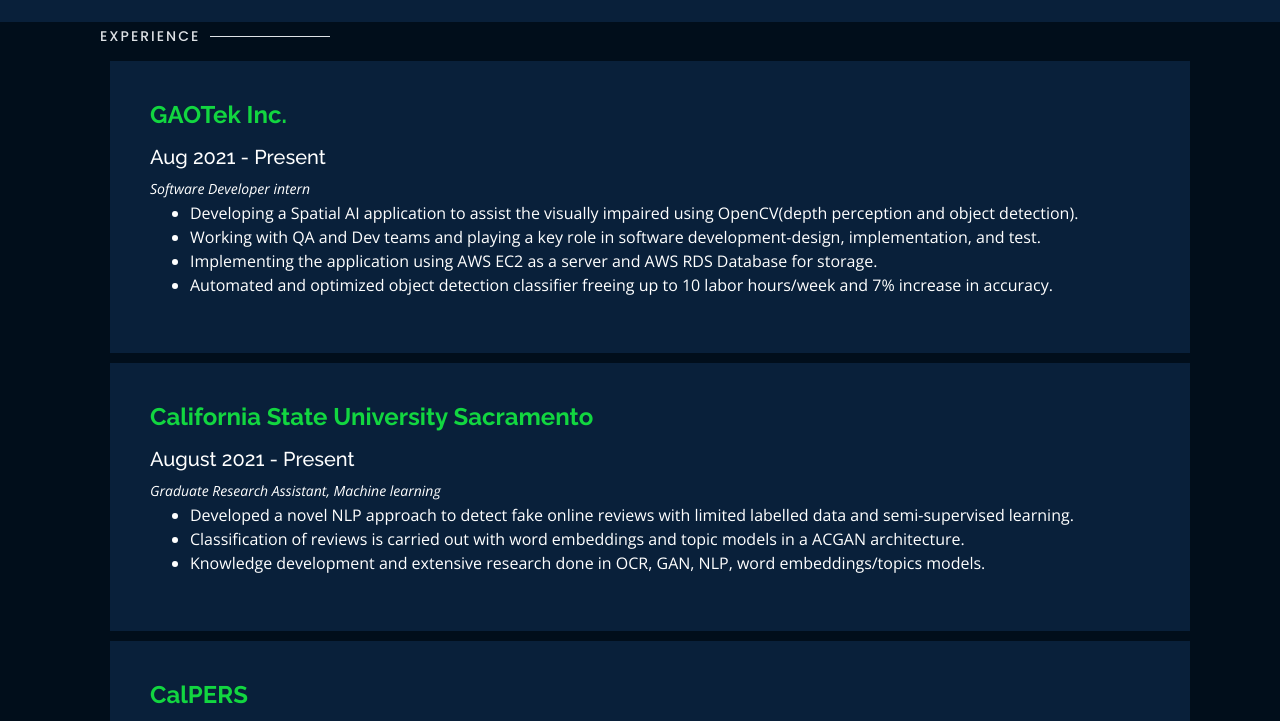
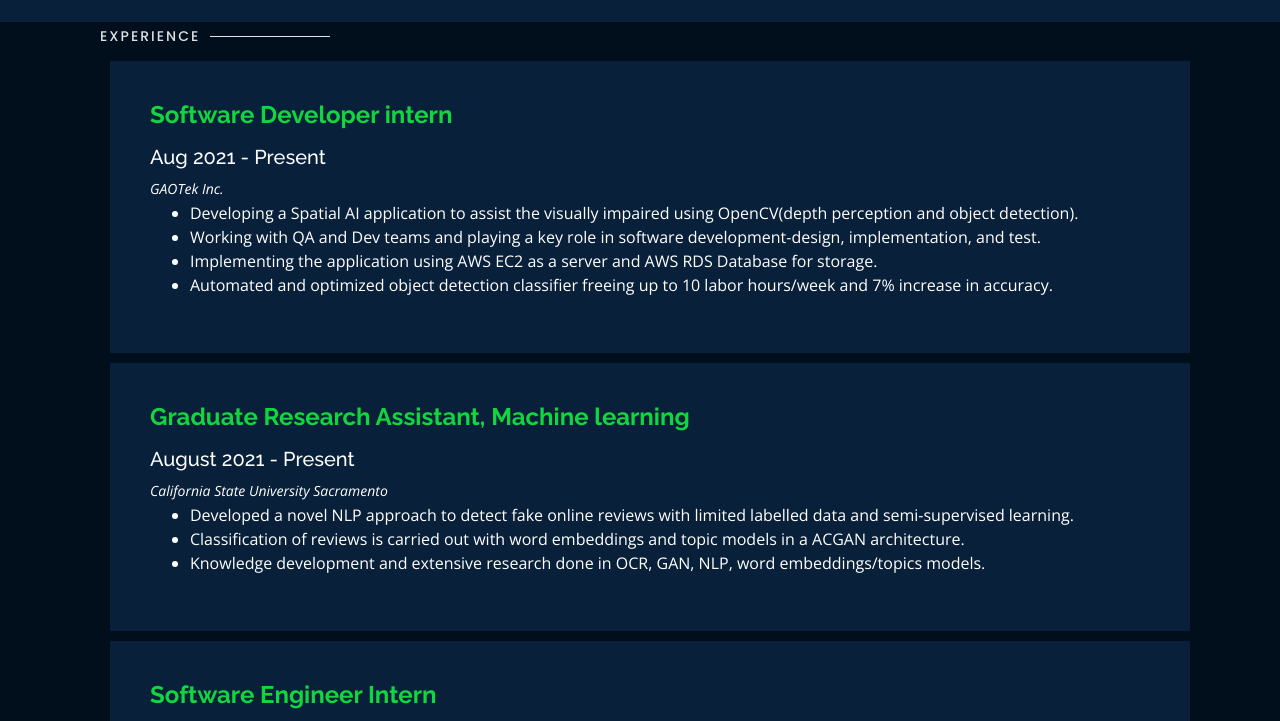
Before and after one commit to sirish999/sirishprabakar.github.io, a plain HTML site: page index.html in a window 1280 px wide. Both pictures are taken after a click on the link "Experience". Shown: the part 68-789 px from the top of the page. Drawn offline with nearby package versions, Linux system fonts and the light colour scheme.

Commit message:
Update index.html

```diff
--- a/index.html
+++ b/index.html
@@ -287,9 +287,9 @@
       <div class="row">
           <div class="col-lg-12" data-aos="fade-up">
               <div class="col-md-12 mt-4 mt-md-0 icon-box" data-aos="fade-up" data-aos-delay="100">
-                <h4 style="text-align:left;"><a style="color:#12d640">GAOTek Inc. </a><br> </h4>
+                <h4 style="text-align:left;"><a style="color:#12d640">Software Developer intern </a><br> </h4>
                 <h5 style="text-align:left;">Aug 2021 - Present</h5>
-                <p style="text-align:left;color:#fff"><em>Software Developer intern </em></p>
+                <p style="text-align:left;color:#fff"><em> GAOTek Inc. </em></p>
                 <ul style="text-align:left;">
                   <li>Developing a Spatial AI application to assist the visually impaired using OpenCV(depth perception and object detection).</li>
                   <li>Working with QA and Dev teams and playing a key role in software development-design, implementation, and test.</li>
@@ -298,9 +298,9 @@
                 </ul>
               </div>
               <div class="col-md-12 mt-4 mt-md-0 icon-box" data-aos="fade-up" data-aos-delay="100">
-                <h4 style="text-align:left;"><a style="color:#12d640">California State University Sacramento</a><br> </h4>
+                <h4 style="text-align:left;"><a style="color:#12d640">Graduate Research Assistant, Machine learning</a><br> </h4>
                 <h5 style="text-align:left;">August 2021 - Present</h5>
-                <p style="text-align:left;color:#fff"><em>Graduate Research Assistant, Machine learning</em></p>
+                <p style="text-align:left;color:#fff"><em>California State University Sacramento</em></p>
                 <ul style="text-align:left;">
                   <li>Developed a novel NLP approach to detect fake online reviews with limited labelled data and semi-supervised learning.</li>
                   <li>Classification of reviews is carried out with word embeddings and topic models in a ACGAN architecture.</li>
@@ -308,9 +308,9 @@
                 </ul>
               </div>
               <div class="col-md-12 mt-4 mt-md-0 icon-box" data-aos="fade-up" data-aos-delay="100">
-                <h4 style="text-align:left;"><a style="color:#12d640">CalPERS</a><br> </h4>
+                <h4 style="text-align:left;"><a style="color:#12d640">Software Engineer Intern</a><br> </h4>
                 <h5 style="text-align:left;">May 2021 - Aug 2021</h5>
-                <p style="text-align:left;color:#fff"><em>Software Engineer Intern </em></p>
+                <p style="text-align:left;color:#fff"><em>CalPERS </em></p>
                 <ul style="text-align:left;">
                   <li>Tested, designed, and developed backend APIs of WebRTC enabled multi‑party video conferencing web application and delivered the project 15 days ahead of schedule by efficiently designing the flow of the project.</li>
                   <li>Lead a team to develop an e-Signature web application for CalPERS: California Public Employees’ Retirement System. </li>
@@ -321,9 +321,9 @@
                 </ul>
               </div>
               <div class="col-md-12 mt-4 mt-md-0 icon-box" data-aos="fade-up" data-aos-delay="100">
-                <h4 style="text-align:left;"><a style="color:#12d640">Internex Capital.</a><br> </h4>
+                <h4 style="text-align:left;"><a style="color:#12d640"></a>Data Science Intern<br> </h4>
                 <h5 style="text-align:left;">Oct 2020 - Dec 2020</h5>
-                <p style="text-align:left;color:#fff"><em>Data Science Intern</em></p>
+                <p style="text-align:left;color:#fff"><em>Internex Capital.</em></p>
                 <ul style="text-align:left;">
                   <li>Performed data analysis and visualization with business intelligence tools such as DOMO for a FinTech company.</li>
                   <li>Created and pruned 20+ databases from unstructured customer data with functionality for automatic reporting.</li>
```
